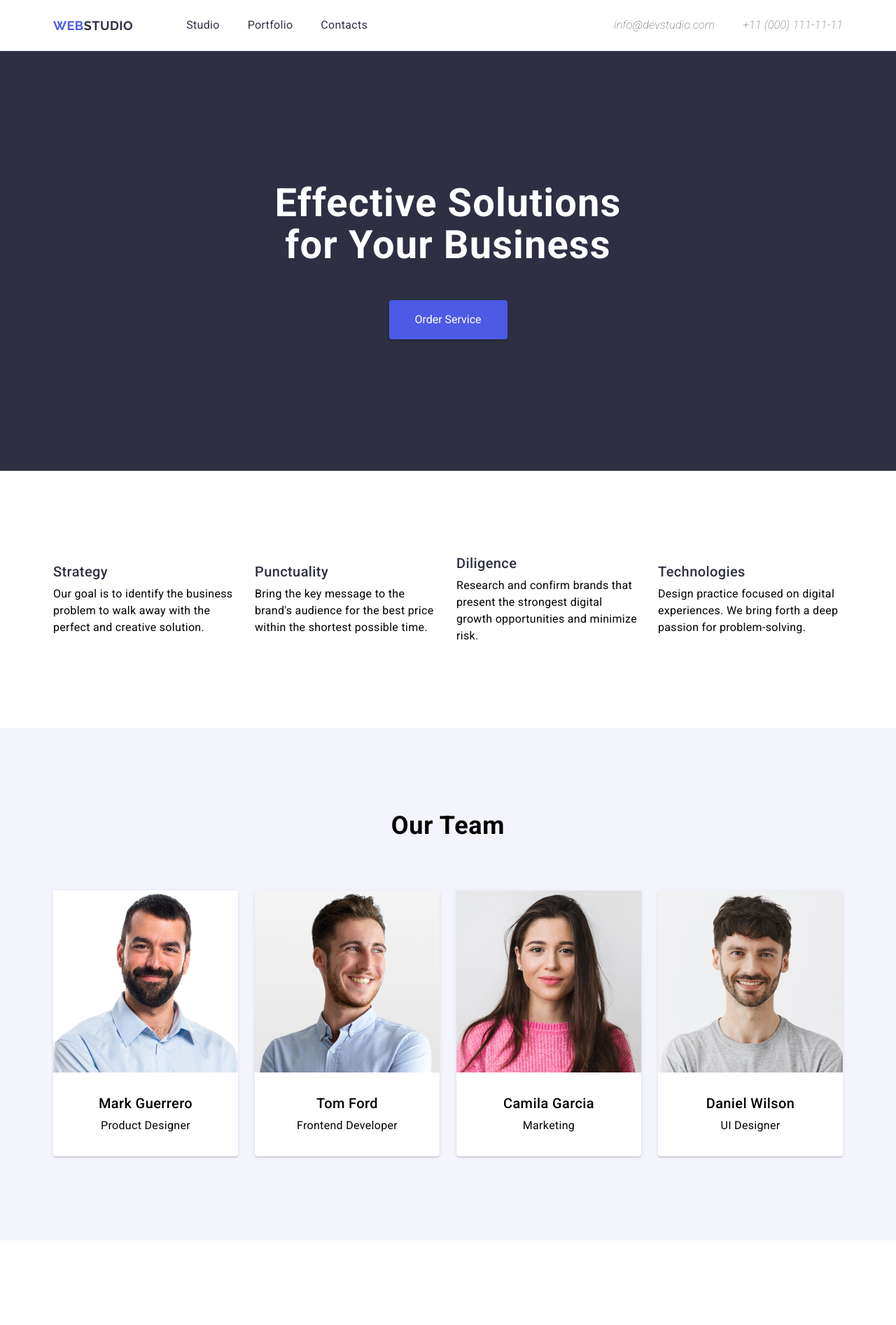
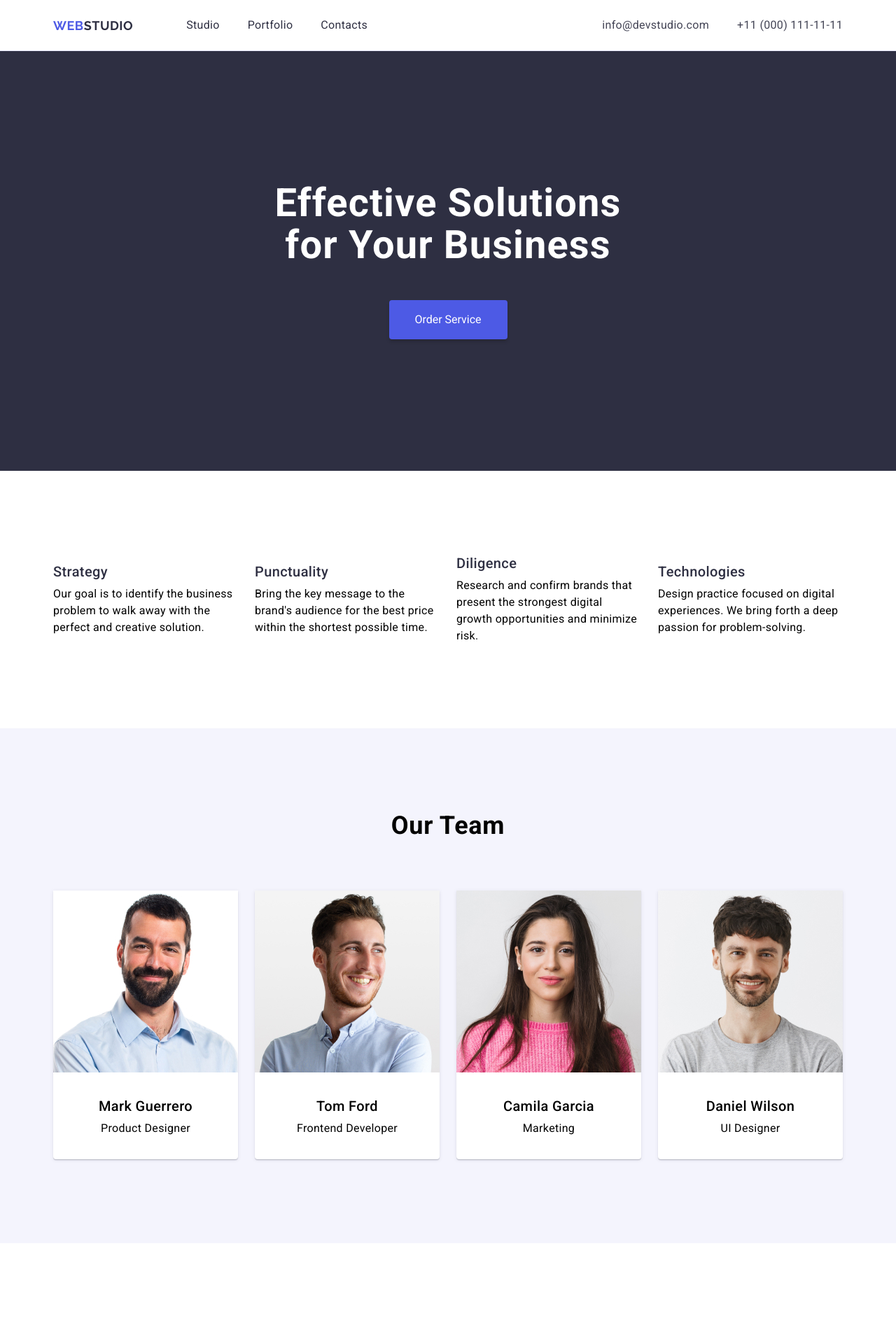
Before and after one commit to Bignichok/goit-markup-hw-06, a plain HTML site: page index.html in a window 1280 px wide. Shown: the top 1894 px of the page at 70% size. Drawn offline with nearby package versions, Linux system fonts and the light colour scheme.

Commit message:
fix comment

```diff
--- a/css/styles.css
+++ b/css/styles.css
@@ -175,6 +175,10 @@ h6 {
     transform: translateY(50%);
 }
 
+.address {
+    font-style: normal;
+}
+
 .address-list {
     display: flex;
     justify-content: space-between;
@@ -249,9 +253,6 @@ h6 {
 }
 
 .team-list-item {
-    display: flex;
-    flex-direction: column;
-    align-items: center;
     border-radius: 0px 0px 4px 4px;
     background: var(--WHITE);
     box-shadow: 0px 1px 6px 0px rgba(46, 47, 66, 0.08), 0px 1px 1px 0px rgba(46, 47, 66, 0.16), 0px 2px 1px 0px rgba(46, 47, 66, 0.08);
@@ -291,8 +292,6 @@ h6 {
 
 .portfolio-list-item {
     background: var(--WHITE);
-    display: flex;
-    flex-direction: column;
 }
 
 .portfolio-list-item img {
--- a/index.html
+++ b/index.html
@@ -35,7 +35,7 @@
                     </li>
                 </ul>
             </nav>
-            <address>
+            <address class="address">
                 <ul class="address-list">
                     <li class="address-list-item"><a class="body-text"
                             href="mailto:info@devstudio.com">info@devstudio.com</a></li>
```
